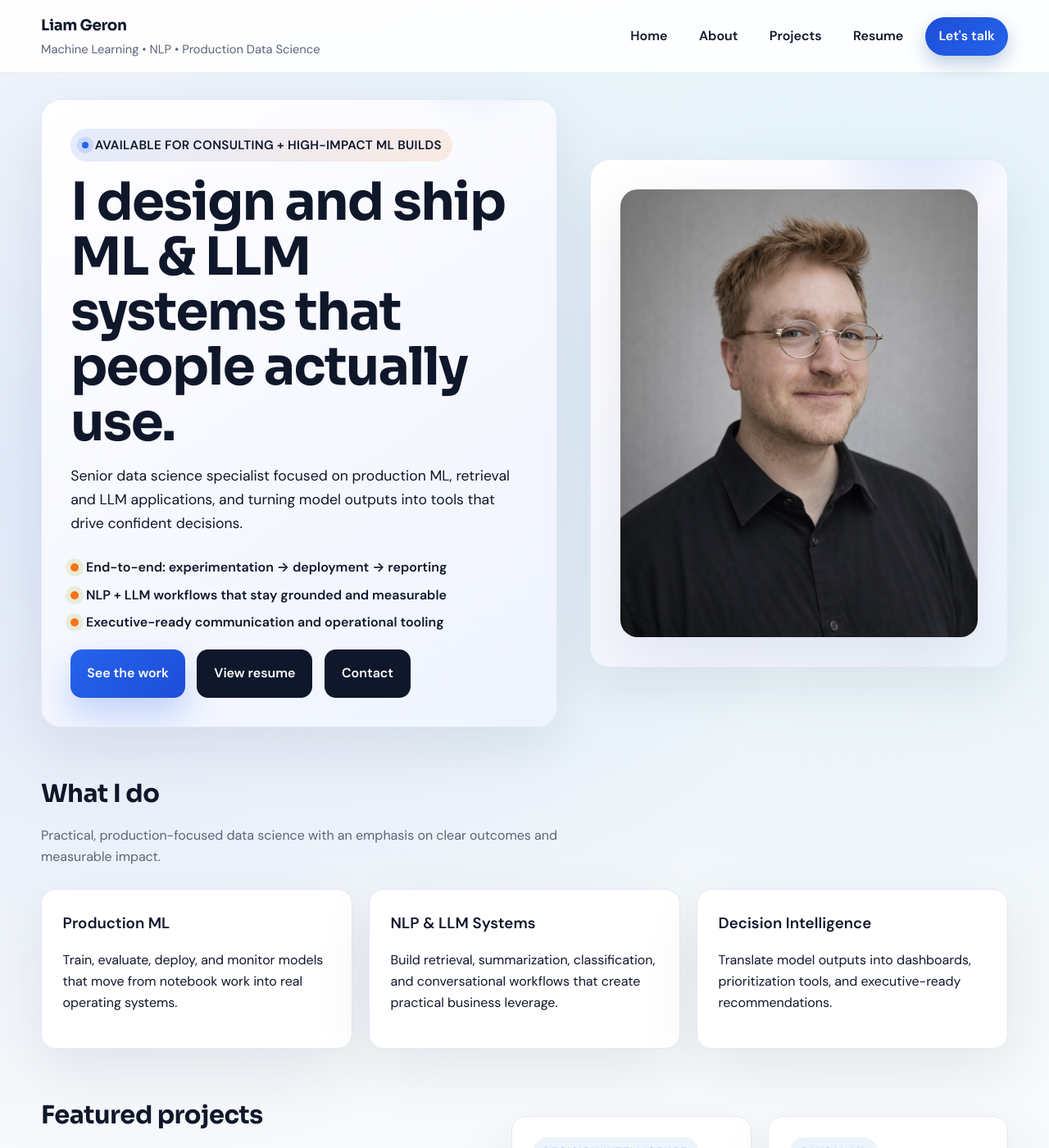
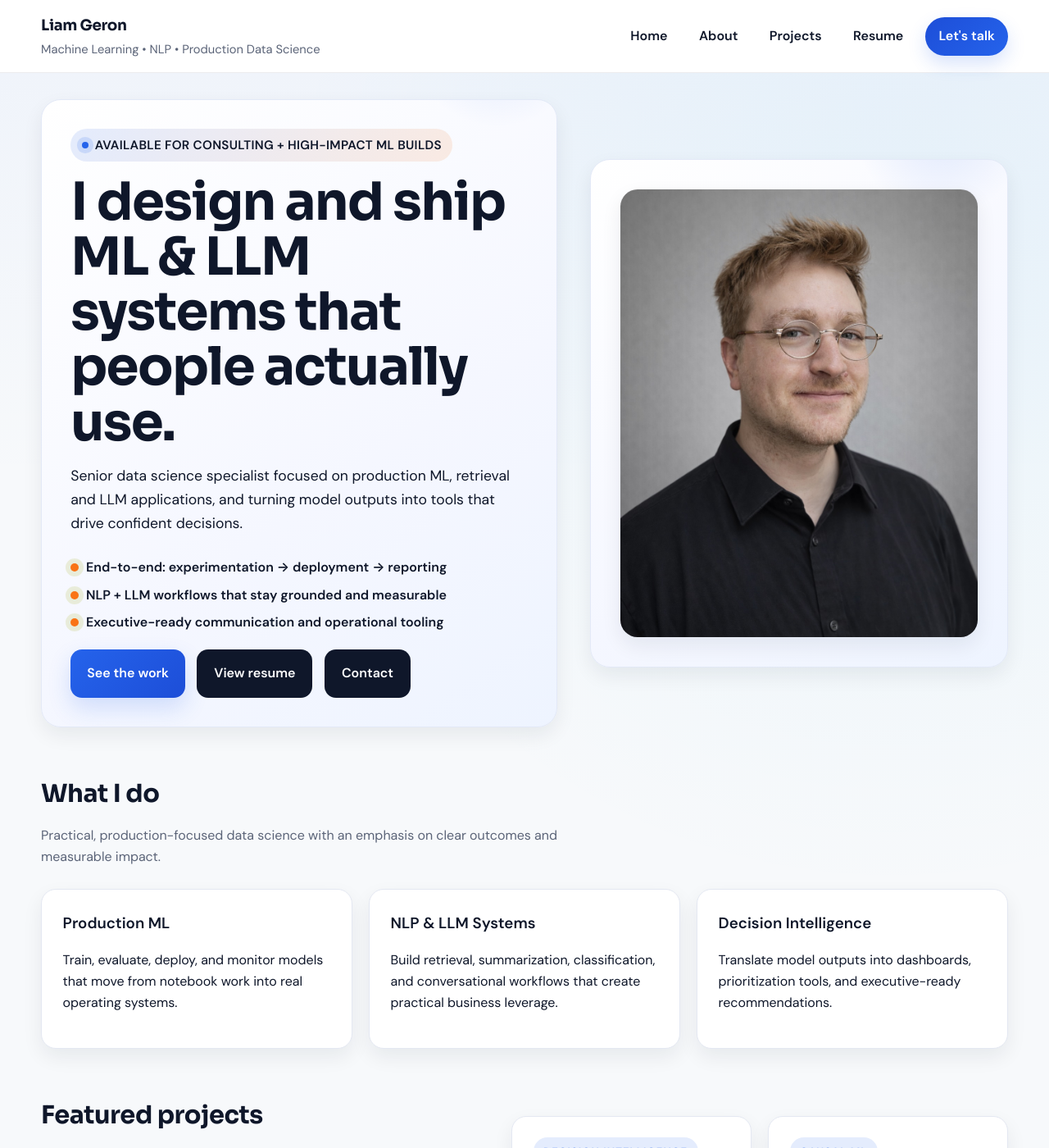
Before and after one commit to liamge/liamge.github.io, a Jekyll site: the page built from index.html, in a window 1280 px wide and 1400 px high. Shown: the whole window at 82% size. Built offline with Jekyll 4.4.1, drawn with Linux system fonts in a browser that asks for light colours; the list of posts is cut into pages by our own code.

Commit message:
Reenabled performance increases

```diff
--- a/css/main.css
+++ b/css/main.css
@@ -8,8 +8,8 @@
   --accent: #2563eb;
   --accent-strong: #1d4ed8;
   --accent-warm: #f97316;
-  --shadow-soft: 0 25px 70px rgba(15, 23, 42, 0.08);
-  --shadow-hover: 0 28px 80px rgba(15, 23, 42, 0.12);
+  --shadow-soft: 0 10px 24px rgba(15, 23, 42, 0.07);
+  --shadow-hover: 0 14px 32px rgba(15, 23, 42, 0.1);
   --radius: 18px;
 }
 
@@ -27,23 +27,16 @@
 body {
   margin: 0;
   font-family: "DM Sans", "Sora", -apple-system, BlinkMacSystemFont, "Segoe UI", sans-serif;
-  background: radial-gradient(circle at 12% 18%, rgba(37, 99, 235, 0.12), transparent 28%),
-    radial-gradient(circle at 82% 12%, rgba(14, 165, 233, 0.1), transparent 30%),
-    radial-gradient(circle at 72% 88%, rgba(249, 115, 22, 0.08), transparent 26%),
+  background:
+    linear-gradient(180deg, rgba(37, 99, 235, 0.04) 0%, rgba(37, 99, 235, 0) 18%),
+    radial-gradient(circle at 85% 10%, rgba(14, 165, 233, 0.06), transparent 24%),
     var(--bg);
   color: var(--ink);
   line-height: 1.65;
 }
 
 body::before {
-  content: "";
-  position: fixed;
-  inset: 0;
-  pointer-events: none;
-  background: repeating-linear-gradient(90deg, rgba(37, 99, 235, 0.04), rgba(37, 99, 235, 0.04) 1px, transparent 1px, transparent 70px),
-    repeating-linear-gradient(0deg, rgba(37, 99, 235, 0.04), rgba(37, 99, 235, 0.04) 1px, transparent 1px, transparent 70px);
-  mask-image: radial-gradient(circle at center, rgba(0, 0, 0, 0.35), transparent 60%);
-  z-index: -1;
+  content: none;
 }
 
 
@@ -71,8 +64,7 @@
   position: sticky;
   top: 0;
   z-index: 20;
-  background: rgba(255, 255, 255, 0.9);
-  backdrop-filter: blur(18px);
+  background: rgba(255, 255, 255, 0.98);
   border-bottom: 1px solid rgba(15, 23, 42, 0.08);
 }
 
@@ -134,7 +126,7 @@
 }
 
 .nav-list a:hover {
-  background: rgba(89, 165, 216, 0.16);
+  background: rgba(37, 99, 235, 0.08);
   color: var(--accent);
 }
 
@@ -147,7 +139,7 @@
   background: linear-gradient(135deg, var(--accent-strong), var(--accent));
   color: #ffffff;
   font-weight: 700;
-  box-shadow: 0 10px 22px rgba(0, 63, 145, 0.25);
+  box-shadow: 0 10px 22px rgba(37, 99, 235, 0.18);
 }
 
 .main-content {
@@ -183,12 +175,11 @@
 .hero-card::before {
   content: "";
   position: absolute;
-  inset: -35% -10% auto auto;
-  width: 320px;
-  height: 320px;
-  background: radial-gradient(circle, rgba(37, 99, 235, 0.18) 0%, rgba(255, 255, 255, 0) 60%);
+  inset: -24% -6% auto auto;
+  width: 220px;
+  height: 220px;
+  background: radial-gradient(circle, rgba(37, 99, 235, 0.12) 0%, rgba(255, 255, 255, 0) 68%);
   z-index: -1;
-  transform: rotate(12deg);
 }
 
 .hero-copy h1 {
@@ -274,13 +265,13 @@
 .button {
   background: linear-gradient(135deg, var(--accent), var(--accent-strong));
   color: white;
-  box-shadow: 0 20px 40px rgba(37, 99, 235, 0.25);
+  box-shadow: 0 12px 28px rgba(37, 99, 235, 0.18);
 }
 
 .button:hover {
   transform: translateY(-2px);
   text-decoration: none;
-  box-shadow: 0 24px 48px rgba(37, 99, 235, 0.3);
+  box-shadow: 0 16px 34px rgba(37, 99, 235, 0.22);
 }
 
 .button-secondary {
@@ -353,7 +344,7 @@
   background: linear-gradient(135deg, #0ea5e9 0%, #2563eb 50%, #1d4ed8 100%);
   color: white;
   border: none;
-  box-shadow: 0 14px 32px rgba(37, 99, 235, 0.25);
+  box-shadow: 0 14px 32px rgba(37, 99, 235, 0.22);
 }
 
 .highlight-card p,
@@ -395,7 +386,7 @@
 .tag {
   padding: 0.32rem 0.7rem;
   border-radius: 12px;
-  background: rgba(89, 165, 216, 0.14);
+  background: rgba(37, 99, 235, 0.12);
   color: var(--accent-strong);
   font-size: 0.86rem;
   font-weight: 700;
@@ -541,7 +532,7 @@
   margin-bottom: 0.9rem;
   padding: 0.38rem 0.78rem;
   border-radius: 999px;
-  background: rgba(89, 165, 216, 0.12);
+  background: rgba(37, 99, 235, 0.12);
   color: var(--accent-strong);
   font-size: 0.82rem;
   font-weight: 800;
@@ -709,10 +700,10 @@
 .proof-strip {
   margin: 0.9rem 0 1rem;
   padding: 0.85rem 1rem;
-  border: 1px solid rgba(0, 63, 145, 0.16);
+  border: 1px solid rgba(37, 99, 235, 0.12);
   border-radius: 14px;
-  background: linear-gradient(135deg, rgba(0, 63, 145, 0.08), rgba(89, 165, 216, 0.08));
-  color: var(--ink);
+  background: linear-gradient(135deg, rgba(37, 99, 235, 0.06), rgba(14, 165, 233, 0.04));
+  color: #1f2937;
   font-weight: 600;
 }
 
@@ -757,7 +748,7 @@
   margin: 1.25rem 0 1.75rem;
   padding: 1rem 1.1rem;
   border-left: 4px solid var(--accent);
-  background: rgba(89, 165, 216, 0.12);
+  background: rgba(37, 99, 235, 0.12);
   border-radius: 0 16px 16px 0;
   color: var(--ink);
 }
```
